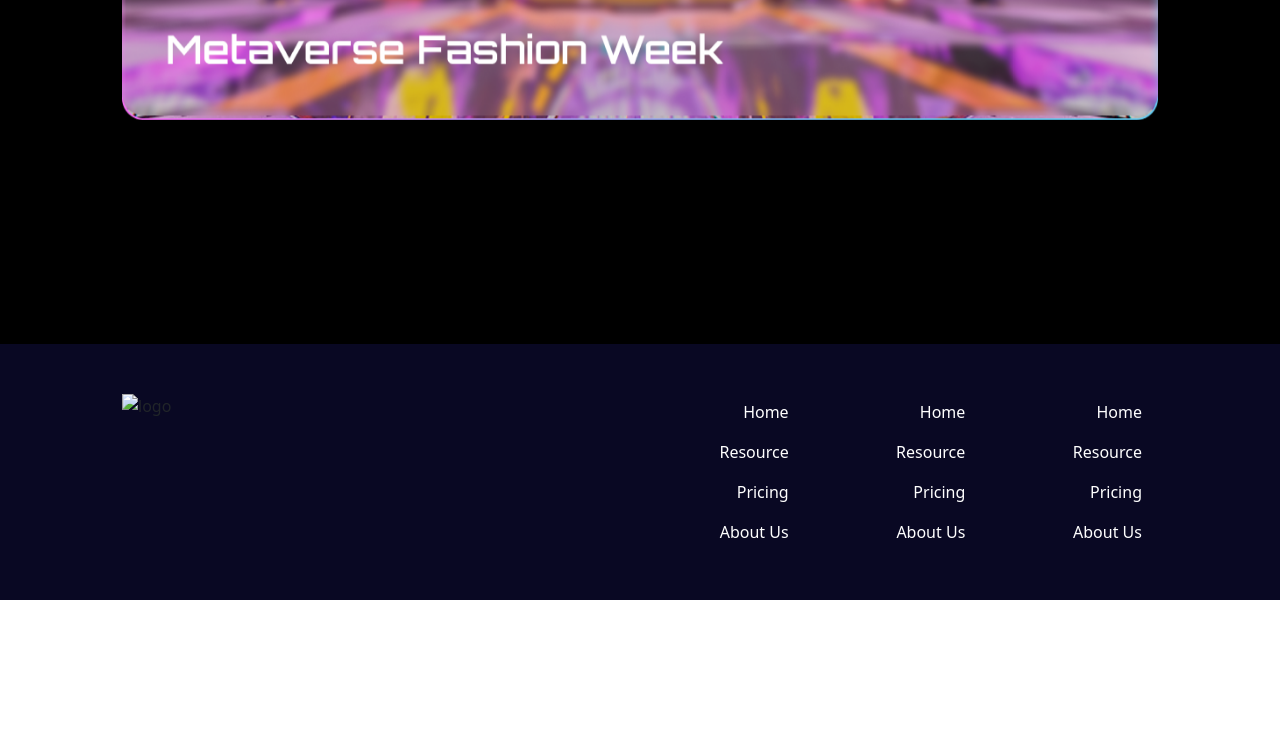
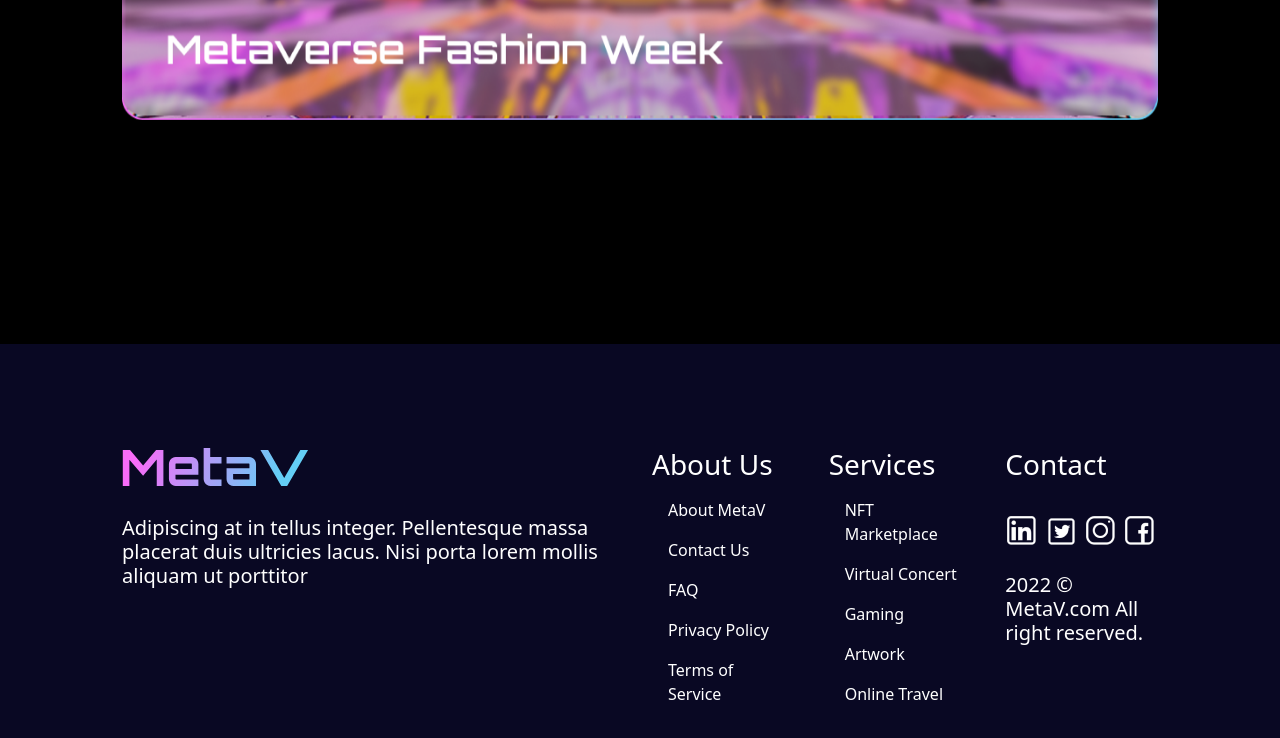
Before and after one commit to dianaveselkina/universe, a plain HTML site: page index.html in a window 1280 px wide. Shown: the part 3624-4362 px from the top of the page. Before the commit the page ends 4224 px from the top, so only its background shows below. Drawn offline with Linux system fonts and the light colour scheme.

Commit message:
style footer

```diff
--- a/css/style.css
+++ b/css/style.css
@@ -70,4 +70,15 @@ h5 {
 }
 .footer-container {
   background: var(--color3);
+  padding: 104px 122px 126px;
 }
+.nav-footer {
+  display: flex;
+  flex-direction: column;
+}
+.footer-logo {
+  padding-bottom: 30px;
+}
+.footer-contact {
+  padding: 24px 0;
+}
--- a/index.html
+++ b/index.html
@@ -199,31 +199,44 @@
     <footer>
       <div class="container footer-container">
         <div class="row">
-          <div class="col-lg-6 col-sm-12 mb-5 mt-5">
-            <img src="/img/logo.svg" alt="logo" />
+          <div class="col-lg-6 col-sm-12">
+            <img class="footer-logo" src="/img/logo1.svg" alt="logo" />
+            <h5>
+              Adipiscing at in tellus integer. Pellentesque massa<br />
+              placerat duis ultricies lacus. Nisi porta lorem mollis<br />
+              aliquam ut porttitor
+            </h5>
           </div>
-          <div class="col-lg-2 col-sm-12 mb-5 mt-5">
-            <nav class="nav">
-              <a class="nav-link text-white" href="#">Home</a>
-              <a class="nav-link text-white" href="#">Resource</a>
-              <a class="nav-link text-white" href="#">Pricing</a>
-              <a class="nav-link text-white" href="#">About Us</a>
+          <div class="col-lg-2 col-sm-12">
+            <nav class="nav nav-footer">
+              <h3>About Us</h3>
+              <a class="nav-link text-white" href="#">About MetaV</a>
+              <a class="nav-link text-white" href="#">Contact Us</a>
+              <a class="nav-link text-white" href="#">FAQ</a>
+              <a class="nav-link text-white" href="#">Privacy Policy</a>
+              <a class="nav-link text-white" href="#">Terms of Service</a>
             </nav>
           </div>
-          <div class="col-lg-2 col-sm-12 mb-5 mt-5">
-            <nav class="nav">
-              <a class="nav-link text-white" href="#">Home</a>
-              <a class="nav-link text-white" href="#">Resource</a>
-              <a class="nav-link text-white" href="#">Pricing</a>
-              <a class="nav-link text-white" href="#">About Us</a>
+          <div class="col-lg-2 col-sm-12">
+            <nav class="nav nav-footer">
+              <h3>Services</h3>
+              <a class="nav-link text-white" href="#">NFT Marketplace</a>
+              <a class="nav-link text-white" href="#">Virtual Concert</a>
+              <a class="nav-link text-white" href="#">Gaming</a>
+              <a class="nav-link text-white" href="#">Artwork</a>
+              <a class="nav-link text-white" href="#">Online Travel</a>
             </nav>
           </div>
-          <div class="col-lg-2 col-sm-12 mb-5 mt-5">
-            <nav class="nav">
-              <a class="nav-link text-white" href="#">Home</a>
-              <a class="nav-link text-white" href="#">Resource</a>
-              <a class="nav-link text-white" href="#">Pricing</a>
-              <a class="nav-link text-white" href="#">About Us</a>
+          <div class="col-lg-2 col-sm-12">
+            <nav class="nav nav-footer">
+              <h3>Contact</h3>
+              <div class="footer-contact">
+                <img src="/img/linkedIn.png" alt="linkedIn" />
+                <img src="/img/twitter.png" alt="twitter" />
+                <img src="/img/instagram.png" alt="instagram" />
+                <img src="/img/facebook.png" alt="facebook" />
+              </div>
+              <h5>2022 © MetaV.com All right reserved.</h5>
             </nav>
           </div>
         </div>
```
Also changed, not shown: img/facebook.png (added), img/instagram.png (added), img/linkedIn.png (added), img/twitter.png (added).
